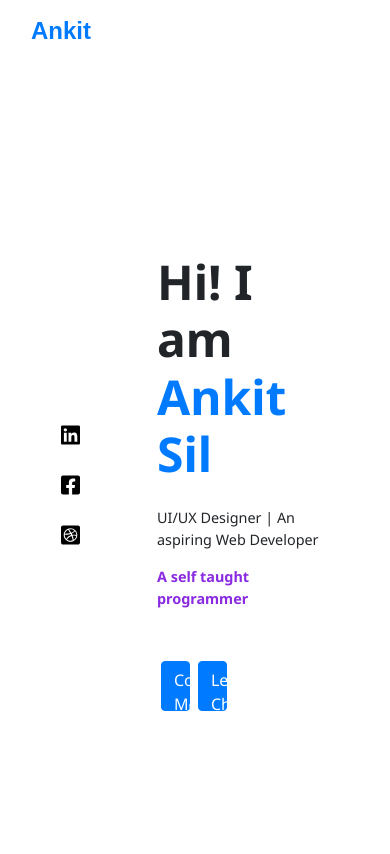
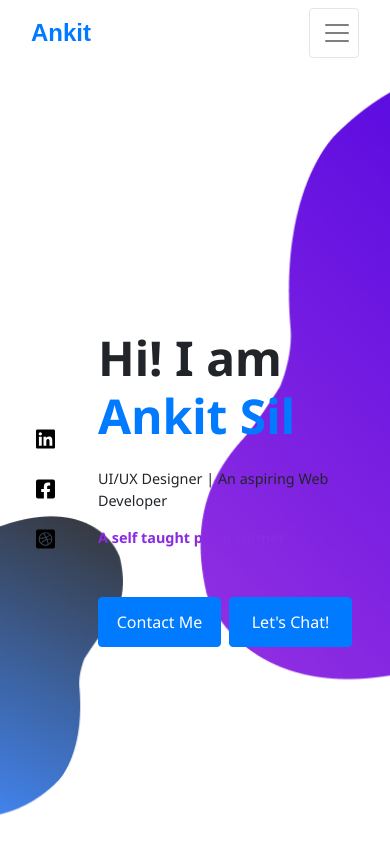
Before and after one commit to 4nkit777/portfolio-ankit, a React (Create React App) app: page / in a window 390 px wide. Shown: the top 854 px of the page. Built offline with nearby package versions, Linux system fonts and the light colour scheme; a web font is replaced by a local one.

Commit message:
mobile first changes

```diff
--- a/package.json
+++ b/package.json
@@ -6,7 +6,11 @@
     "@testing-library/jest-dom": "^5.11.9",
     "@testing-library/react": "^11.2.3",
     "@testing-library/user-event": "^12.6.0",
+    "bootstrap": "^4.6.0",
+    "jquery": "^3.5.1",
+    "popper.js": "^1.16.1",
     "react": "^17.0.1",
+    "react-bootstrap": "^1.4.3",
     "react-dom": "^17.0.1",
     "react-icons": "^4.1.0",
     "react-router-dom": "^5.2.0",
--- a/src/App.css
+++ b/src/App.css
@@ -18,8 +18,20 @@ body {
   background-repeat: no-repeat;
   background-position: center;
   background-size: cover;
+  /* background-attachment: fixed; */
 }
 
 nav {
   font-family: "Viga", sans-serif;
 }
+
+@media (max-width: 576px) {
+  body {
+    display: block;
+    background-color: whitesmoke;
+    background-image: url("./assets/phone-bg-img.png");
+    background-repeat: no-repeat;
+    background-position: center center;
+    background-size: cover;
+  }
+}
--- a/src/App.js
+++ b/src/App.js
@@ -4,17 +4,24 @@ import Aside from './components/Aside';
 import Main from './components/Main';
 // import Navbar from './components/Navbar';
 // import Projects from './pages/Projects';
+import backgroundImg from './assets/background-img.png';
+
 
 function App() {
   return (
+    <>
+      {/* <div className='container'>
+        <img src={backgroundImg} alt='bg' />
+      </div> */}
       <div className='container'>
         {/* <Navbar /> */}
-      <div className='d-flex'>
+        <div className='row'>
             <Aside />
             <Main />
         </div>
         {/* <Projects /> */}
       </div>
+    </>
   );
 }
 
--- a/src/about-style.css
+++ b/src/about-style.css
@@ -2,8 +2,17 @@ p.para-1 {
   font-size: 0.9rem;
   color: darkblue;
   line-height: 1.2rem;
+
+  @media only screen and (min-width: 576px) {
+    font-size: 0.5rem;
+  }
 }
 
 p.para-2 {
   font-size: 1.1rem;
 }
+
+/* @media (min-width: 576px) {
+  .col-md-2 {
+    width: 50%;
+} */
--- a/src/components/Aside.js
+++ b/src/components/Aside.js
@@ -4,7 +4,7 @@ import '../aside-style.css';
 
 const Aside = () => {
     return (
-        <div className='d-flex flex-column vh-100 col-md-2 justify-content-around'>
+        <div className='d-flex flex-column vh-100 col-md-2 col-2 justify-content-around align-items-center'>
             <div className='d-flex flex-column'>
                 <button className='linkedin' onClick={() => window.location.href = 'https://www.linkedin.com/in/ankit-sil-562557164/'}>
                     <FaLinkedin className='w-50 h-50 faHoverColor' />
--- a/src/components/Main.js
+++ b/src/components/Main.js
@@ -3,18 +3,21 @@ import React from 'react';
 
 const Main = () => {
     return (
-        <main className='d-flex vh-100 col-md-10'>
-            <div className='d-flex justify-content-between p-3 w-100'>
+        <main className='d-flex vh-100 col-10 col-md-10'>
+            <div className='d-flex justify-content-between p-1 w-100'>
                 {/* text */}
-                <div className='d-flex flex-column align-items-start justify-content-center p-3 position-relative w-100'>
+                <div className='d-flex flex-column align-items-start justify-content-center p-1 position-relative '>
                     <h2 style={{ fontWeight: '700', fontSize: '3rem' }}>
                         Hi! I am <span className='text-primary'>Ankit Sil</span>
                     </h2>
                     <p style={{ fontWeight: '300', fontSize: '0.9rem' }} className='mt-3'>UI/UX Designer | An aspiring Web Developer</p>
                     <p className='mb-5' style={{ fontSize: '0.9rem', color: 'blueviolet', fontWeight: '600' }} >A self taught programmer</p>
-                    <div className='w-75 p-1 d-flex justify-content-start'>
-                        <button className='btn btn-primary w-25 mr-2' onClick={() => window.location.href = 'mailto:ankit.sil@outlook.com'}>Contact Me</button>
-                        <button className='btn btn-primary w-25 ' onClick={() => window.location.href = 'https://www.linkedin.com/in/ankit-sil-562557164/'}>Let's Chat!</button>
+                    <div className='container'>
+                        <div className='row justify-content-around'>
+                            <button className='btn btn-primary col mr-2' onClick={() => window.location.href = 'mailto:ankit.sil@outlook.com'}>Contact Me</button>
+                            <button className='btn btn-primary col' onClick={() => window.location.href = 'https://www.linkedin.com/in/ankit-sil-562557164/'}>Let's Chat!</button>
+                        </div>
+
                     </div>
 
                 </div>
--- a/src/components/Navbar.js
+++ b/src/components/Navbar.js
@@ -1,10 +1,23 @@
-import React from 'react';
+import React, { useEffect, useRef, useState } from 'react';
 import { Link } from 'react-router-dom';
 import '../nav-style.css';
+import { Collapse } from 'bootstrap';
+import 'bootstrap/dist/css/bootstrap.min.css';
+import 'bootstrap/dist/js/bootstrap.min.js';
 
 // import Projects from '../pages/Projects';
 
 const Navbar = () => {
+    const [toggle, setToggle] = useState(false);
+    // const collapseRef = useRef();
+
+    useEffect(() => {
+        // let myCollapse = collapseRef.current;
+        let myCollapse = document.getElementById('collapseTarget');
+        let bsCollapse = new Collapse(myCollapse, { toggle: false });
+        toggle ? bsCollapse.show() : bsCollapse.hide();
+    });
+
     return (
             <nav className='navbar navbar-expand-lg navbar-light'>
                 <div className='container-fluid'>
@@ -12,7 +25,10 @@ const Navbar = () => {
                         <div className='navbar-brand' style={{ fontWeight: '700', fontSize: '1.5rem' }}>
                             <Link to='/' >Ankit</Link>
                         </div>
-                        <div className='collapse navbar-collapse justify-content-end'>
+                        <button className='navbar-toggler' type='button' onClick={() => setToggle(toggle => !toggle)} >
+                            <span className='navbar-toggler-icon'></span>
+                        </button>
+                        <div className='collapse navbar-collapse justify-content-end' id='collapseTarget'>
                             <ul className='navbar-nav col-md-4 justify-content-between'>
                                 <li className='nav-item active'>
                                     <Link to='/about'>About Me</Link>
--- a/src/pages/About.js
+++ b/src/pages/About.js
@@ -10,15 +10,16 @@ import '../about-style.css';
 const About = () => {
     return (
         <div className='container mt-5 vh-100'>
-            <div className='card d-flex justify-content-end position-relative border-0 shadow'>
-                <div className='position-absolute d-flex flex-column' style={{ top: '60%', left: '5%' }} >
+            <div className='card d-flex justify-content-end position-relative border-0 shadow h-25'>
+                <div className='position-absolute container' style={{ top: '60%', left: '5%' }} >
                     <p className='d-inline para-1'>
                         An Environmental Engineer <br />
                         turned a self taught Web Developer.
                     </p>
                     {/* <p className='d-inline para-2'></p> */}
                 </div>
-                <img src={aboutImg} alt='abstract-img' style={{ width: '100%', height: '30vh', opacity: '100%' }} />
+                {/* <img src={aboutImg} alt='abstract-img' style={{ width: '100%', height: '30vh', opacity: '100%' }} /> */}
+                <img src={aboutImg} alt='abstract-img' className='container-fluid h-100' />
             </div>
             <div className='text-center mt-5 d-flex flex-column align-items-center'>
                 <div className='rounded-pill shadow mb-3 d-flex justify-content-center align-items-center' style={{ width: '60px', height: '60px' }}>
```
Also changed, not shown: src/assets/phone-bg-img.png (added), 1 other file (tests, documents, lock files or other folders). Lines whose indentation alone changed are shown as unchanged.
